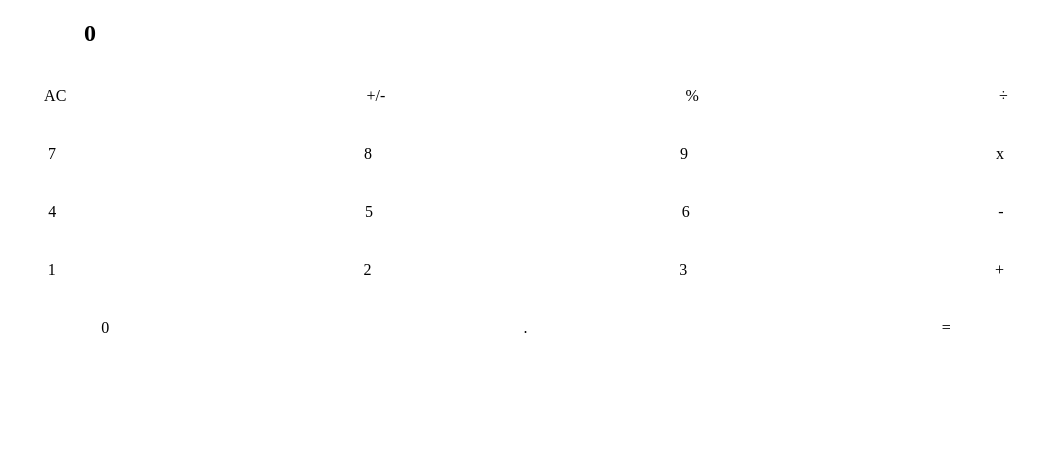
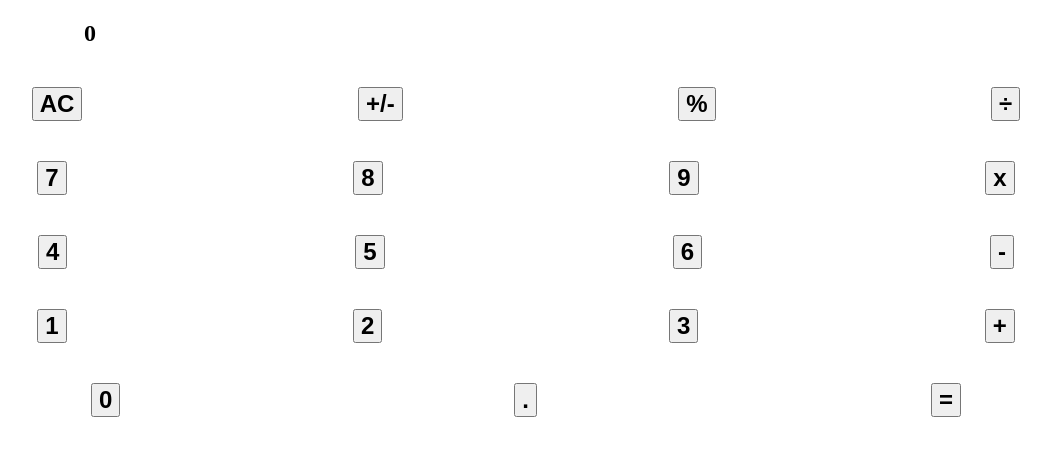
Before and after one commit to diamond-nicholas/calculator-app, a React (Create React App) app: page / in a window 1280 px wide. Shown: the top 456 px of the page, without its empty margins (114-1165 px from the left). Built offline with nearby package versions, Linux system fonts and the light colour scheme.

Commit message:
implement clickHandler as required func proptypes

```diff
--- a/src/Components/Button.js
+++ b/src/Components/Button.js
@@ -1,19 +1,22 @@
 /* eslint-disable no-unused-vars */
 import React from 'react';
-import propTypes from 'prop-types';
+import PropTypes from 'prop-types';
 
 const Button = (props) => {
   const { buttonName, clickHandler } = props;
   const handleClick = () => (clickHandler(buttonName));
   return (
     <div>
-      {buttonName}
+      <button type="button" onClick={handleClick}>{buttonName}</button>
     </div>
   );
 };
 
 Button.propTypes = {
-  buttonName: propTypes.string.isRequired,
+  buttonName: PropTypes.string.isRequired,
+};
+Button.propTypes = {
+  clickHandler: PropTypes.func.isRequired,
 };
 
 export default Button;
```
